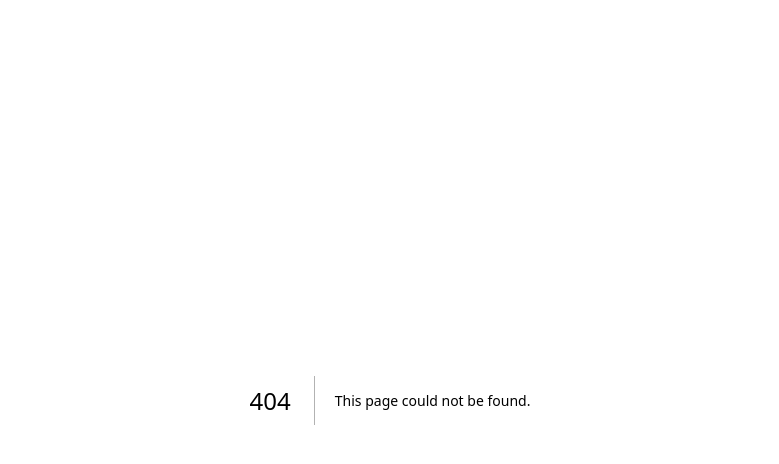
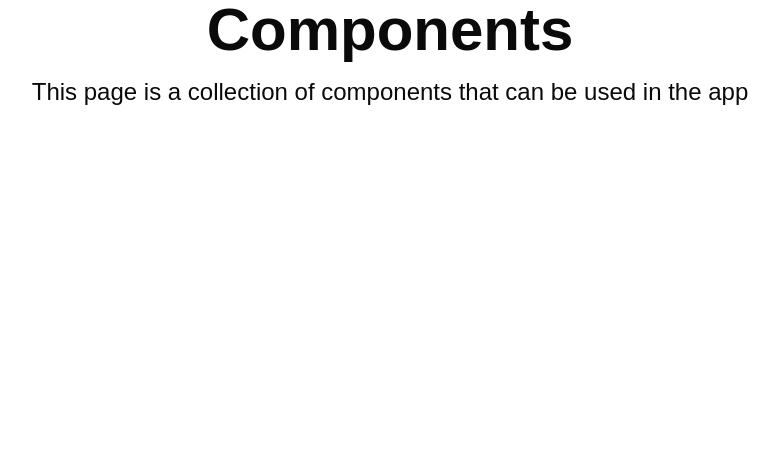
Before and after one commit to Niadul-Munna/playground-nextjs, a Next.js app: page /components in a window 1280 px wide. Before the commit this address had no page. Shown: the top 464 px of the page, without its empty margins (250-1029 px from the left). Built offline with nearby package versions, Linux system fonts and the light colour scheme.

Commit message:
comp page

```diff
--- /dev/null
+++ b/src/app/components/page.tsx
@@ -0,0 +1,14 @@
+import React from "react";
+
+const Components = () => {
+  return (
+    <div className="flex flex-col items-center justify-center">
+      <h1 className="text-6xl font-bold">Components</h1>
+      <p className="mt-4 text-2xl">
+        This page is a collection of components that can be used in the app
+      </p>
+    </div>
+  );
+};
+
+export default Components;
```
